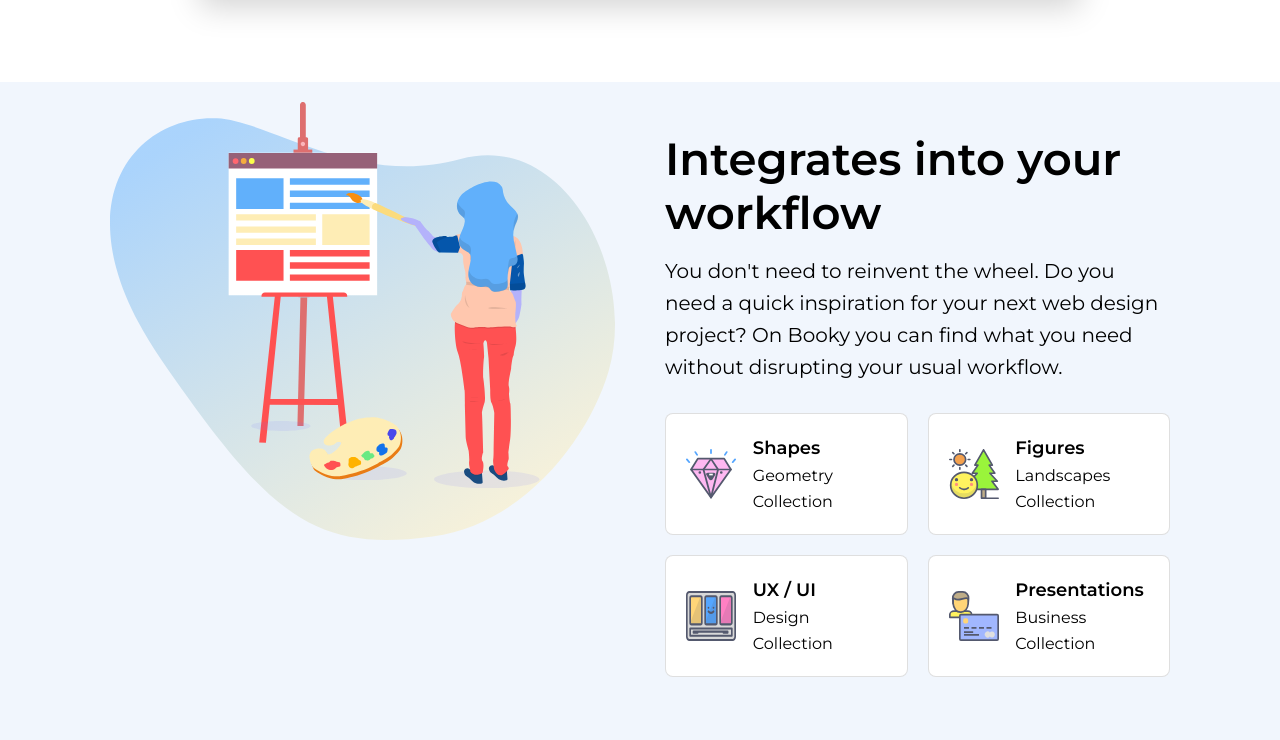
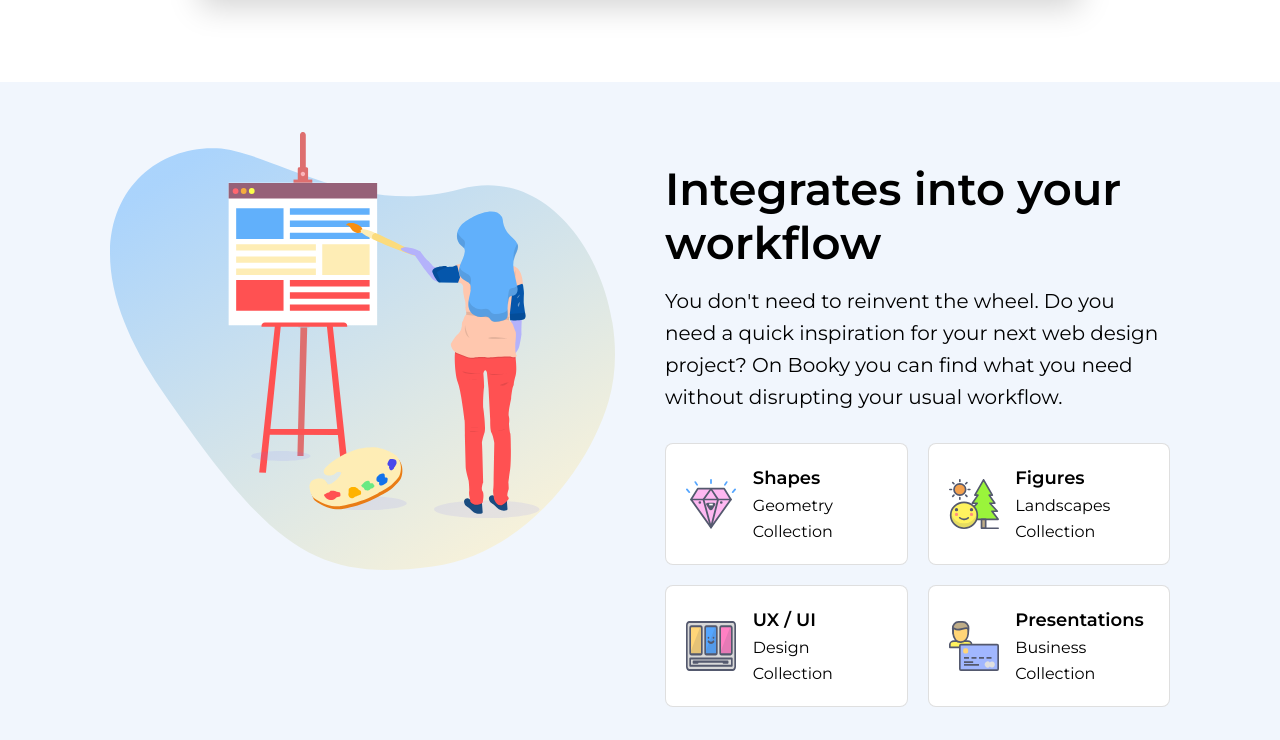
Before and after one commit to DownTheMatrix/booky-website, a website: page index.html in a window 1280 px wide. Shown: the part 2219-2959 px from the top of the page. Drawn offline with Linux system fonts and the light colour scheme.

Commit message:
Update main stylesheet

```diff
--- a/css/style.css
+++ b/css/style.css
@@ -308,6 +308,9 @@ ul {
 #workflow {
   background: url("../img/bg-wave-reversed.svg") no-repeat center center/cover;
   padding: 2rem 2rem 20rem 2rem; }
+  @media (min-width: 768px) {
+    #workflow {
+      padding-top: 5rem; } }
   #workflow .workflow-container {
     max-width: 72rem;
     margin: 0 auto; }
```
